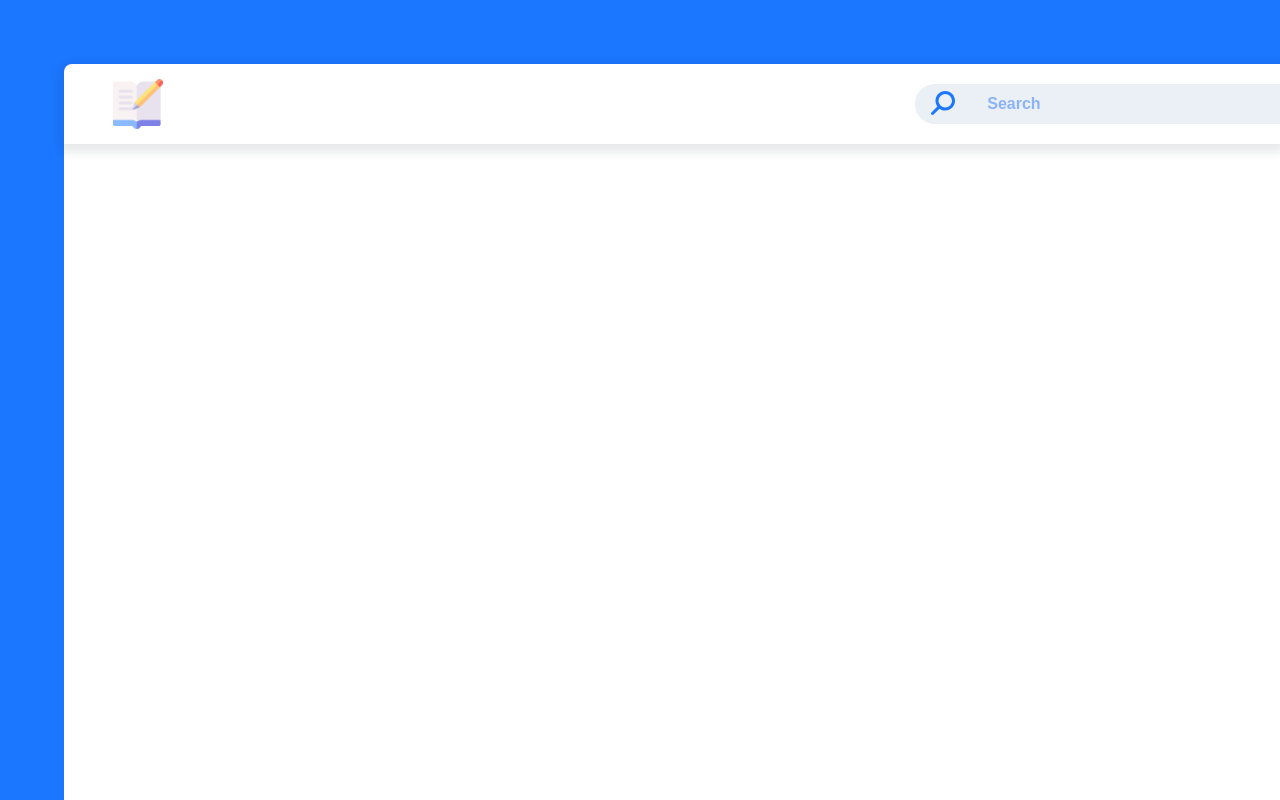
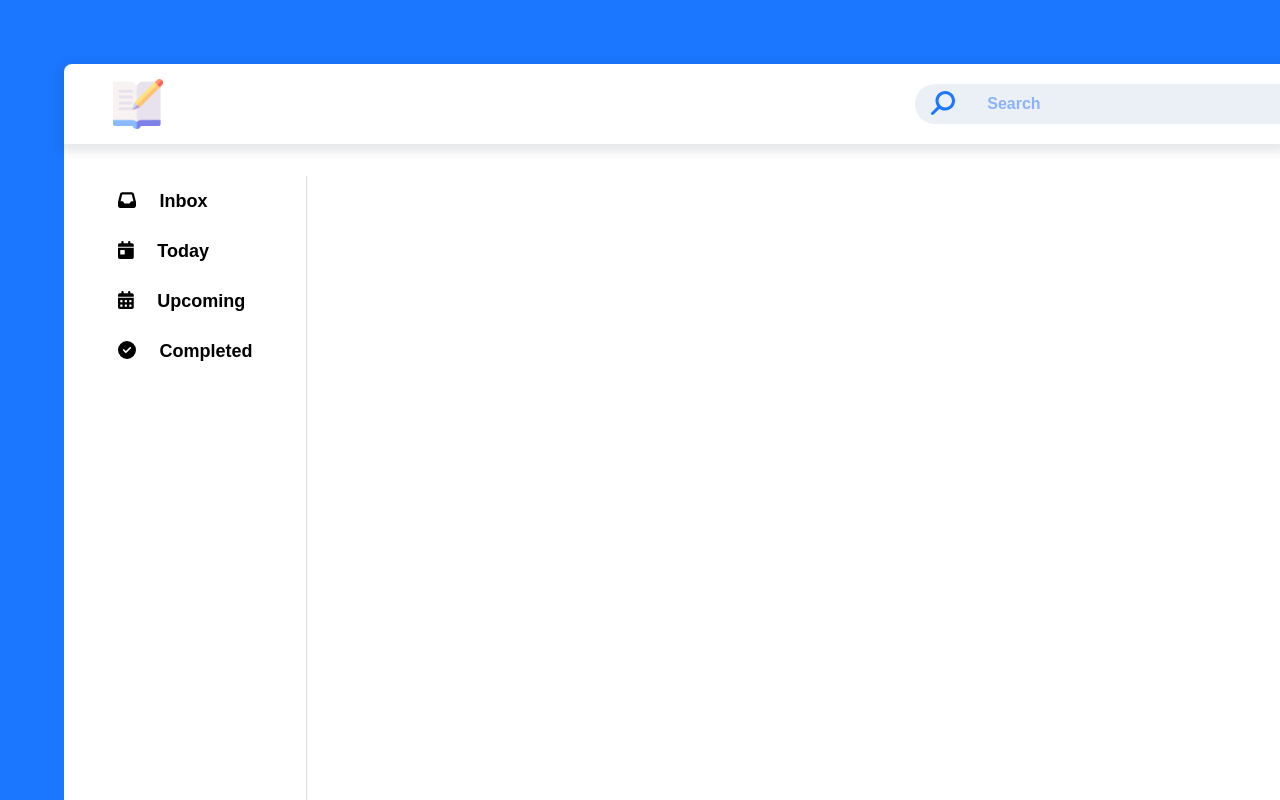
Before and after one commit to NivNaim/todo-list-app, an Angular app: page / in a window 1280 px wide. Built offline with nearby package versions, Linux system fonts and the light colour scheme.

Commit message:
style: initial style for tool-bar component

```diff
--- a/src/app/app.module.ts
+++ b/src/app/app.module.ts
@@ -6,9 +6,10 @@ import { AppComponent } from './app.component';
 import { HeaderComponent } from './header/header.component';
 import { HomeComponent } from './home/home.component';
 import { SearchBarComponent } from './search-bar/search-bar.component';
+import { ToolBarComponent } from './tool-bar/tool-bar.component';
 
 @NgModule({
-  declarations: [AppComponent, HeaderComponent, HomeComponent, SearchBarComponent],
+  declarations: [AppComponent, HeaderComponent, HomeComponent, SearchBarComponent, ToolBarComponent],
   imports: [BrowserModule, AppRoutingModule],
   providers: [],
   bootstrap: [AppComponent],
--- a/src/app/home/home.component.html
+++ b/src/app/home/home.component.html
@@ -1,3 +1,4 @@
 <div class="home-container">
   <app-search-bar></app-search-bar>
+  <app-tool-bar></app-tool-bar>
 </div>
--- /dev/null
+++ b/src/app/tool-bar/tool-bar.component.html
@@ -0,0 +1,20 @@
+<div class="tool-bar-container">
+  <ul class="tool-bar-features">
+    <li>
+      <i class="fa fa-inbox"></i>
+      <a href="#">Inbox</a>
+    </li>
+    <li>
+      <i class="fas fa-calendar-day"></i>
+      <a href="#">Today</a>
+    </li>
+    <li>
+      <i class="fas fa-calendar-alt"></i>
+      <a href="#">Upcoming</a>
+    </li>
+    <li>
+      <i class="fas fa-check-circle"></i>
+      <a href="#">Completed</a>
+    </li>
+  </ul>
+</div>
--- /dev/null
+++ b/src/app/tool-bar/tool-bar.component.scss
@@ -0,0 +1,37 @@
+.tool-bar-container {
+  width: 20%;
+  height: 78vh;
+  display: flex;
+  flex-direction: column;
+  align-items: center;
+  position: absolute;
+  top: 14vh;
+  border-right: 1px solid #ddd;
+
+  ul {
+    height: 25vh;
+    list-style-type: none;
+    display: flex;
+    flex-direction: column;
+    align-items: flex-start;
+    justify-content: space-around;
+
+    li {
+      display: flex;
+      gap: 3vh;
+      font-size: 18px;
+
+      &:hover,
+      &:hover a {
+        color: #1b77ff;
+        cursor: pointer;
+      }
+
+      a {
+        color: #000;
+        text-decoration: none;
+        font-weight: bold;
+      }
+    }
+  }
+}
--- a/src/index.html
+++ b/src/index.html
@@ -6,6 +6,10 @@
     <base href="/" />
     <meta name="viewport" content="width=device-width, initial-scale=1" />
     <link rel="icon" type="image/x-icon" href="favicon.ico" />
+    <link
+      rel="stylesheet"
+      href="../../fontawesome-free-6.4.0-web/css/all.css"
+    />
   </head>
   <body>
     <app-root></app-root>
--- a/src/styles.scss
+++ b/src/styles.scss
@@ -2,6 +2,7 @@
   margin: 0;
   padding: 0;
   box-sizing: border-box;
+  font-family: Arial, Helvetica, sans-serif;
 }
 
 body {
```
Also changed, not shown: src/app/tool-bar/tool-bar.component.ts (added, +10 -0 lines).
